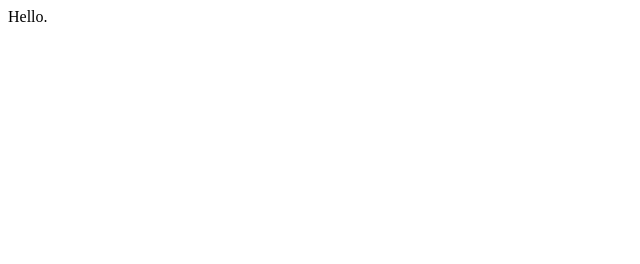
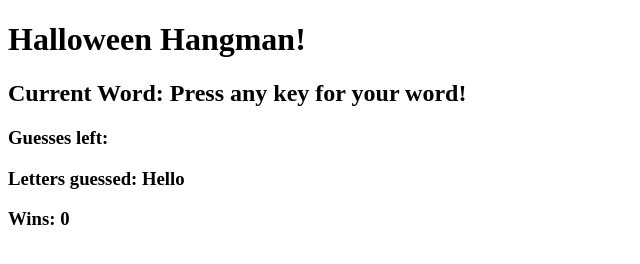
Before and after one commit to MelEKn/Word-Guess-Game, a plain HTML site: page index.html in a window 1280 px wide. Shown: the whole page, without its empty margins (0-640 px from the left). Drawn offline with Linux system fonts and the light colour scheme.

Commit message:
Created basic html, sent variables from the js file to the html

```diff
--- a/assets/javascript/game.js
+++ b/assets/javascript/game.js
@@ -19,12 +19,50 @@ var HalloweenWords = ["skeleton",
             "Dracula"
 ]
 
+//Randomly choose one word from the array HalloweenWords for the user to guess
 var wordToGuess =  HalloweenWords[Math.floor(Math.random() * HalloweenWords.length)];
+
+//Initialize counter of how many wins at 0
+var winCounter = 0;
+
+//Initialize counter of how many guesses left at 12
+var guessesLeft = 12;
 
 console.log("The word to guess is " + wordToGuess);
 
+//initializes lettersGuessed to the html file id "letters-guessed"
+//and sets it as an empty array
+
+var lettersGuessed = document.getElementById("letters-guessed");
+
+var alreadyGuessed= [];
+
+console.log(lettersGuessed);
+
+ lettersGuessed.textContent = "Hello";
+
+//grabs "wins-amount" from the html
+var scoreCounter = document.getElementById("wins-amount");
+
+//initializes counter as equal to zero, and sends it back
+//to "wins-amount" in the html file
+var counter = 0;
+scoreCounter.textContent = counter;
+console.log(scoreCounter);
+
+
+
 document.onkeyup = function(event){
     var userInput = event.key;
+    alert("You just pushed " + userInput);
+
+    lettersGuessed.push(userInput);
+    console.log(lettersGuessed);
+
+
+    lettersGuessed.textContent = "userInput is " + userInput;
+
+
 
 }
     console.log("The javascript is running");
--- a/index.html
+++ b/index.html
@@ -5,12 +5,21 @@
     <meta name="viewport" content="width=device-width, initial-scale=1.0">
     <meta http-equiv="X-UA-Compatible" content="ie=edge">
     <link rel="stylesheet" type="text/css" href="assets/css/style.css">
-    <script src="assets/javascript/game.js"></script>
     <title>Word Guess Game</title>
 </head>
 <body>
+    <h1>Halloween Hangman!</h1>
 
-    Hello.
+    <h2>Current Word: <span id="letters-and-blanks"> Press any key for your word!</span></h2>
 
+    <h3>Guesses left: <span id="guesses-left"> </span></h3>
+
+    <h3>Letters guessed: <span id="letters-guessed"> None </span></h3>
+
+    <h3>Wins: <span id="wins-amount"> 0 </span> </h3>
+
+
+
+    <script src="assets/javascript/game.js"></script>
 </body>
 </html>
```
